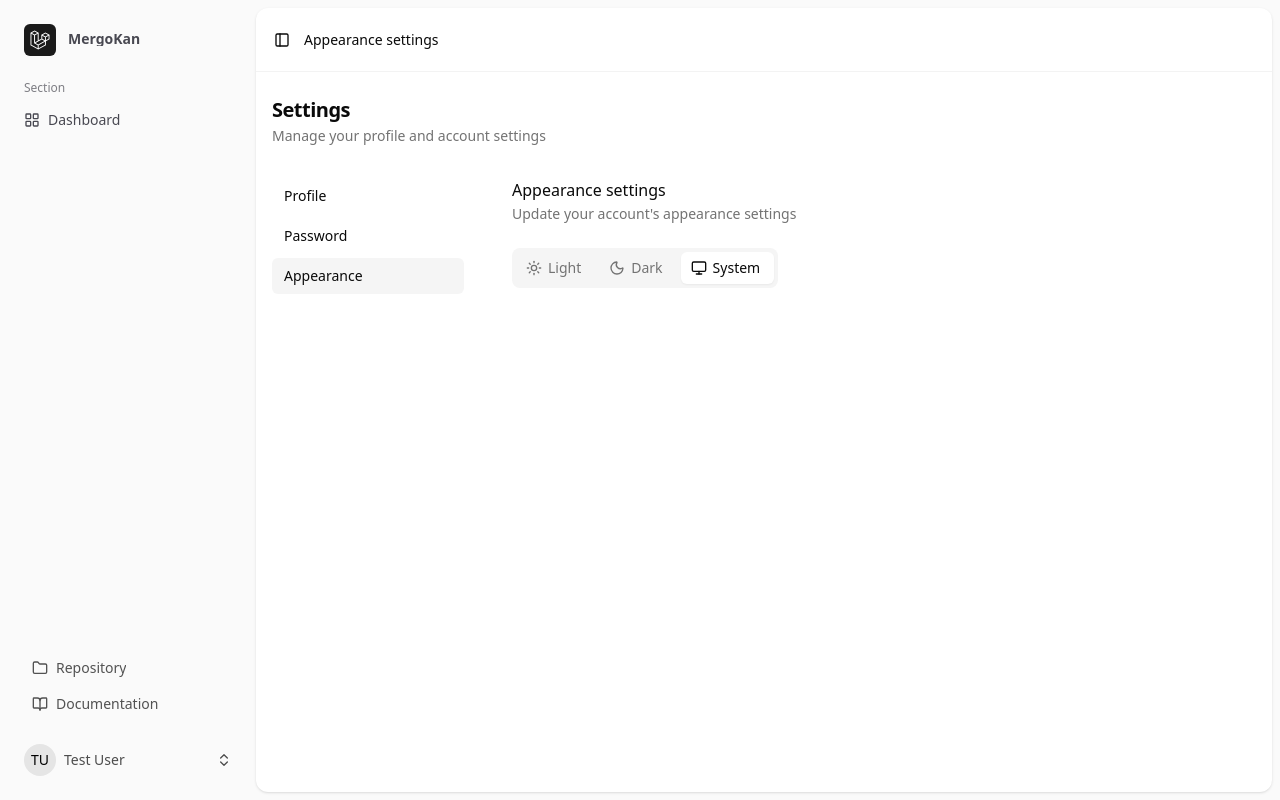
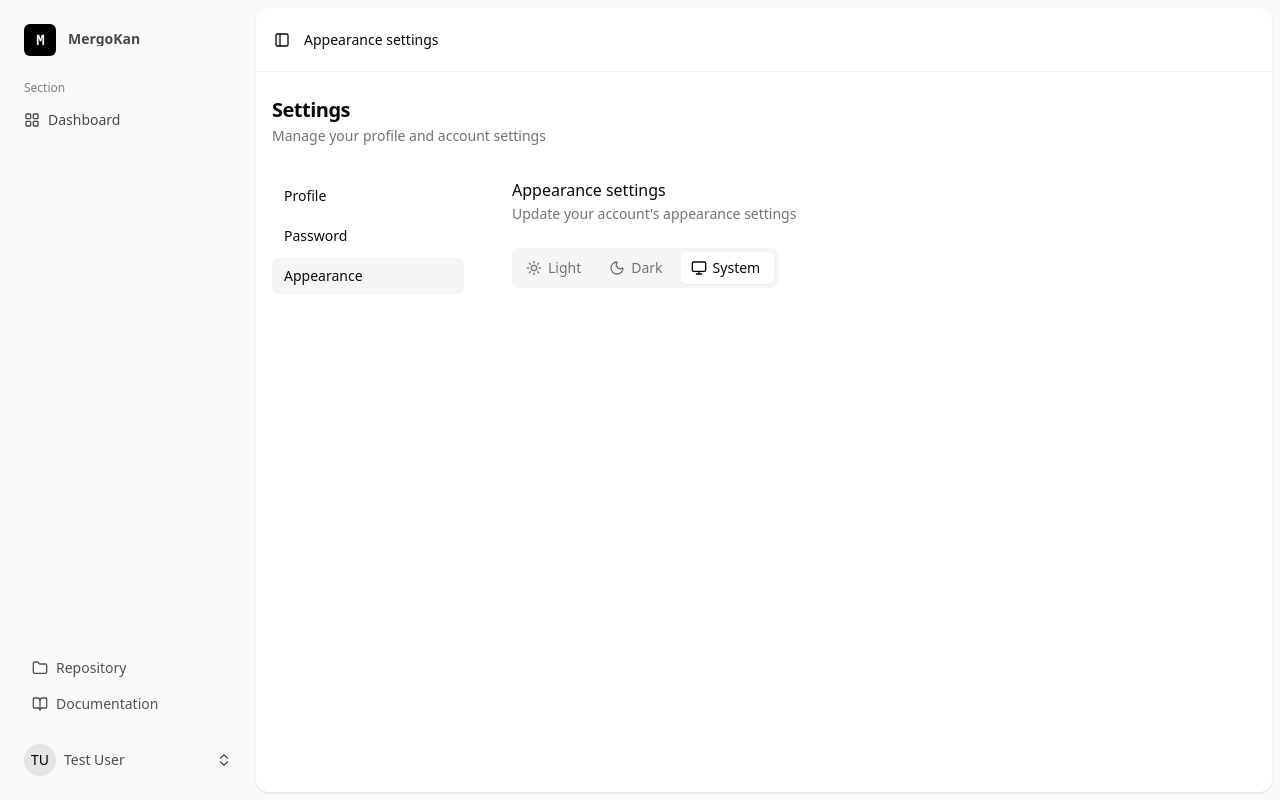
Before and after one commit to Iannn-dx/LanguageTalk, a Laravel app: page /settings/appearance in a window 1280 px wide. Run offline with Laravel 12, Linux system fonts and the light colour scheme; a user stored in the database is signed in; data comes from the database, SQL or seed files in the repository; style sheets or scripts are compiled from the project's sources; some libraries are stand-ins or nearby versions; some web fonts are replaced.

Commit message:
new one, appearance

```diff
--- a/resources/js/components/app-logo.tsx
+++ b/resources/js/components/app-logo.tsx
@@ -3,8 +3,8 @@ import AppLogoIcon from './app-logo-icon';
 export default function AppLogo() {
     return (
         <>
-            <div className="bg-sidebar-primary text-sidebar-primary-foreground flex aspect-square size-8 items-center justify-center rounded-md">
-                <AppLogoIcon className="size-5 fill-current text-white dark:text-black" />
+            <div className="bg-black text-white transition-transform group-hover:scale-95 dark:border-white dark:bg-white dark:text-black flex aspect-square size-8 items-center justify-center rounded-md">
+                 <span className="font-mono text-sm font-black tracking-tighter">M</span>
             </div>
             <div className="ml-1 grid flex-1 text-left text-sm">
                 <span className="mb-0.5 truncate leading-none font-semibold">MergoKan</span>
--- a/resources/js/hooks/use-appearance.tsx
+++ b/resources/js/hooks/use-appearance.tsx
@@ -22,7 +22,6 @@ export function initializeTheme() {
 
     applyTheme(savedAppearance);
 
-    // Add the event listener for system theme changes...
     mediaQuery.addEventListener('change', handleSystemThemeChange);
 }
 
```
Also changed, not shown: database/migrations/2026_11_09_060812_create_new_table.php.
